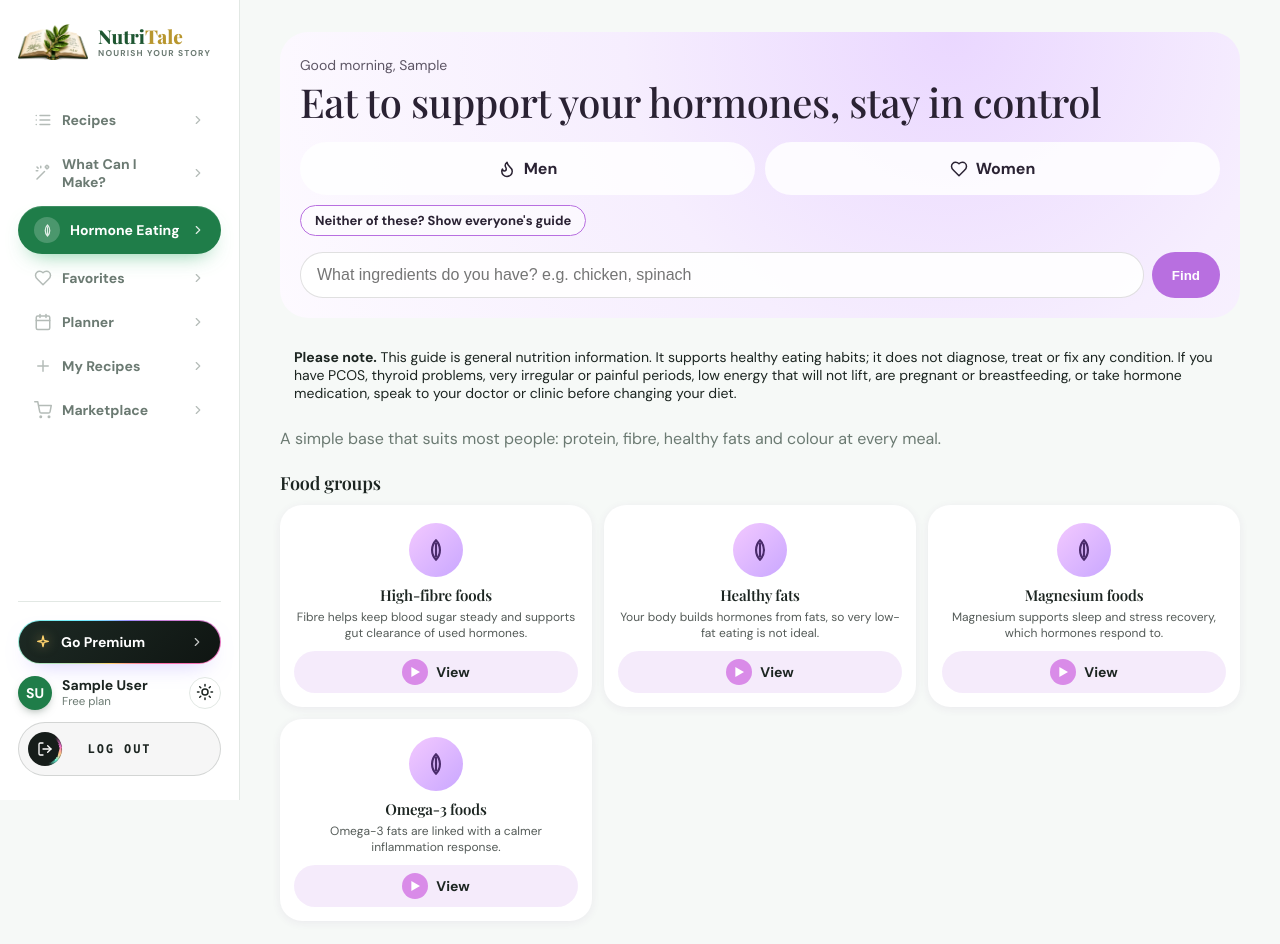
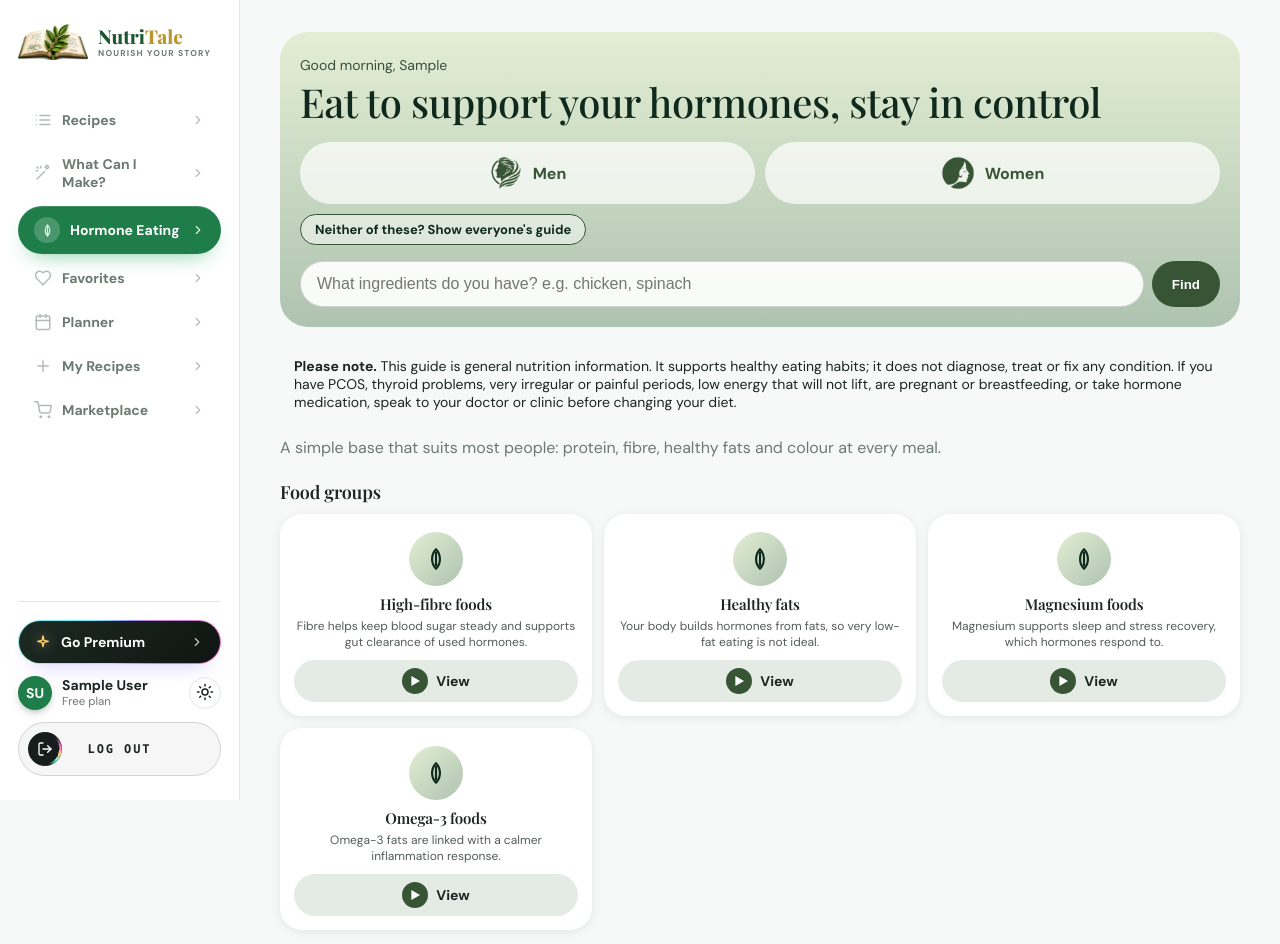
Before and after one commit to mpendulonjabulo666-byte/mpendulonjabulo666-byte.github.io, a PHP site: page /nutritale/hormone_guide.php in a window 1280 px wide. Shown: the top 944 px of the page. Run offline with PHP 8.4, Linux system fonts and the light colour scheme; the visitor is signed in with stand-in values (Sample User, id 1); data that the repository does not hold is empty; some libraries are stand-ins or nearby versions.

Commit message:
Hormone guide: green palette (no pink), recoloured woman/man symbols on the Women/Men options
Co-Authored-By: Claude Sonnet 5.5 <noreply@anthropic.com>
Claude-Session: https://claude.ai/code/session_01H4oNyyQgdu3ZF2tK4pB85d

```diff
--- a/nutritale/hormone_guide.php
+++ b/nutritale/hormone_guide.php
@@ -108,43 +108,50 @@ $userAllergens = $userAllergenStmt->fetchAll(PDO::FETCH_COLUMN);
 <link rel="stylesheet" href="assets/css/style.css?v=42">
 <script src="assets/js/theme-toggle.js?v=24" defer></script>
 <style>
+    /* Palette: #0F2A1D #375534 #6B9071 #AEC3B0 #E3EED4 */
     .hg-hero { border-radius: 28px; padding: 24px 20px 20px; margin-bottom: 20px;
-        background: radial-gradient(circle at 70% 0%, #ead7ff 0%, #f6eefe 45%, #fdfaff 100%); color: #2a2233; }
-    [data-theme="dark"] .hg-hero { background: radial-gradient(circle at 70% 0%, #3b2a55 0%, #241c33 55%, #191522 100%); color: #f0e9fa; }
-    .hg-hello { font-size: 14px; opacity: .75; margin: 0 0 6px; }
+        background: linear-gradient(180deg, #E3EED4 0%, #AEC3B0 100%); color: #0F2A1D; }
+    [data-theme="dark"] .hg-hero { background: linear-gradient(180deg, #375534 0%, #0F2A1D 100%); color: #E3EED4; }
+    .hg-hello { font-size: 14px; opacity: .8; margin: 0 0 6px; }
     .hg-title { font-size: clamp(28px, 7vw, 40px); line-height: 1.1; margin: 0 0 18px; font-weight: 500; }
     .hg-options { display: grid; grid-template-columns: 1fr 1fr; gap: 10px; margin-bottom: 10px; }
-    .hg-opt { display: flex; align-items: center; justify-content: center; gap: 8px; padding: 14px 10px; border-radius: 999px;
-        background: rgba(255,255,255,.85); color: inherit; text-decoration: none; font-weight: 600; border: 2px solid transparent; }
-    [data-theme="dark"] .hg-opt { background: rgba(255,255,255,.1); }
-    .hg-opt.is-active { border-color: #b86fe0; background: #fff; color: #2a2233; }
-    [data-theme="dark"] .hg-opt.is-active { background: #b86fe0; color: #fff; }
+    .hg-opt { display: flex; align-items: center; justify-content: center; gap: 10px; padding: 12px 10px; border-radius: 999px;
+        background: rgba(255,255,255,.7); color: #375534; text-decoration: none; font-weight: 700; border: 2px solid transparent; }
+    [data-theme="dark"] .hg-opt { background: rgba(227,238,212,.1); color: #E3EED4; }
+    .hg-opt.is-active { border-color: #375534; background: #fff; color: #0F2A1D; }
+    [data-theme="dark"] .hg-opt.is-active { border-color: #AEC3B0; background: #AEC3B0; color: #0F2A1D; }
+    .hg-sym { width: 34px; height: 34px; flex: none; background-color: currentColor;
+        -webkit-mask: var(--sym) center / contain no-repeat; mask: var(--sym) center / contain no-repeat; }
+    .hg-sym-woman { --sym: url('assets/img/hormone/woman.png'); }
+    .hg-sym-man { --sym: url('assets/img/hormone/man.png'); }
     .hg-other { display: inline-block; font-size: 13px; padding: 6px 14px; border-radius: 999px; text-decoration: none; color: inherit;
-        background: rgba(255,255,255,.55); border: 1px solid transparent; }
-    [data-theme="dark"] .hg-other { background: rgba(255,255,255,.08); }
-    .hg-other.is-active { border-color: #b86fe0; font-weight: 700; }
+        background: rgba(255,255,255,.5); border: 1px solid transparent; }
+    [data-theme="dark"] .hg-other { background: rgba(227,238,212,.08); }
+    .hg-other.is-active { border-color: #375534; font-weight: 700; }
+    [data-theme="dark"] .hg-other.is-active { border-color: #AEC3B0; }
     .hg-search { display: flex; gap: 8px; margin: 16px 0 0; }
-    .hg-search input[type=search] { flex: 1; min-width: 0; padding: 13px 16px; border-radius: 999px; border: 1px solid rgba(0,0,0,.12);
-        font-size: 16px; background: rgba(255,255,255,.9); color: #2a2233; }
-    .hg-search button { padding: 0 20px; border-radius: 999px; border: 0; background: #b86fe0; color: #fff; font-weight: 700; cursor: pointer; }
+    .hg-search input[type=search] { flex: 1; min-width: 0; padding: 13px 16px; border-radius: 999px; border: 1px solid rgba(15,42,29,.18);
+        font-size: 16px; background: rgba(255,255,255,.92); color: #0F2A1D; }
+    .hg-search button { padding: 0 20px; border-radius: 999px; border: 0; background: #375534; color: #fff; font-weight: 700; cursor: pointer; }
+    [data-theme="dark"] .hg-search button { background: #AEC3B0; color: #0F2A1D; }
     .hg-row { display: flex; justify-content: space-between; align-items: center; margin: 22px 0 10px; }
     .hg-row h2 { margin: 0; font-size: 18px; }
-    .hg-see { font-size: 13px; padding: 5px 14px; border-radius: 999px; text-decoration: none; color: inherit; background: rgba(184,111,224,.14); }
+    .hg-see { font-size: 13px; padding: 5px 14px; border-radius: 999px; text-decoration: none; color: inherit; background: rgba(107,144,113,.2); }
     .hg-grid { display: grid; grid-template-columns: 1fr 1fr; gap: 12px; }
     @media (min-width: 700px) { .hg-grid { grid-template-columns: repeat(3, 1fr); } }
     .hg-card { display: flex; flex-direction: column; border-radius: 22px; padding: 16px 12px 12px; text-align: center; background: var(--white, #fff);
-        border: 2px solid transparent; box-shadow: 0 2px 10px rgba(80,40,110,.07); }
-    .hg-card.is-active { border-color: #b86fe0; }
+        border: 2px solid transparent; box-shadow: 0 2px 10px rgba(15,42,29,.08); }
+    .hg-card.is-active { border-color: #6B9071; }
     .hg-card h3 { margin: 8px 0 4px; font-size: 15px; }
     .hg-card p { margin: 0 0 10px; font-size: 12px; opacity: .75; flex: 1; }
     .hg-ico { width: 54px; height: 54px; margin: 0 auto; border-radius: 50%; display: flex; align-items: center; justify-content: center;
-        background: linear-gradient(135deg, #f3c9ff, #c9a7ff); color: #4a2b6b; }
+        background: linear-gradient(135deg, #E3EED4, #AEC3B0); color: #0F2A1D; }
     .hg-view { display: flex; align-items: center; justify-content: center; gap: 8px; padding: 8px 12px; border-radius: 999px;
-        background: rgba(184,111,224,.14); color: inherit; text-decoration: none; font-weight: 600; font-size: 14px; }
-    .hg-play { width: 26px; height: 26px; border-radius: 50%; background: #d98be8; color: #fff; display: inline-flex; align-items: center; justify-content: center; font-size: 11px; }
+        background: rgba(107,144,113,.18); color: inherit; text-decoration: none; font-weight: 600; font-size: 14px; }
+    .hg-play { width: 26px; height: 26px; border-radius: 50%; background: #375534; color: #fff; display: inline-flex; align-items: center; justify-content: center; font-size: 11px; }
     .hg-pick { display: flex; flex-wrap: wrap; gap: 8px; }
-    .hg-pick a { padding: 7px 14px; border-radius: 999px; background: rgba(184,111,224,.14); color: inherit; text-decoration: none; font-size: 14px; }
-    .hg-pick span.hg-chip { padding: 7px 14px; border-radius: 999px; background: rgba(184,111,224,.08); font-size: 14px; }
+    .hg-pick a { padding: 7px 14px; border-radius: 999px; background: rgba(107,144,113,.2); color: inherit; text-decoration: none; font-size: 14px; }
+    .hg-pick span.hg-chip { padding: 7px 14px; border-radius: 999px; background: rgba(107,144,113,.12); font-size: 14px; }
     .hg-need { font-size: 12px; margin: 6px 4px 0; }
     .hg-note { font-size: 12px; opacity: .8; margin-top: 24px; }
 </style>
@@ -158,9 +165,9 @@ $userAllergens = $userAllergenStmt->fetchAll(PDO::FETCH_COLUMN);
 
         <div class="hg-options" role="tablist" aria-label="Choose a focus">
             <a class="hg-opt <?= $focus === 'men' ? 'is-active' : '' ?>" role="tab" aria-selected="<?= $focus === 'men' ? 'true' : 'false' ?>"
-               href="<?= h(hg_url(['focus' => 'men', 'group' => ''])) ?>"><?= icon('flame', 18) ?> Men</a>
+               href="<?= h(hg_url(['focus' => 'men', 'group' => ''])) ?>"><span class="hg-sym hg-sym-man" aria-hidden="true"></span> Men</a>
             <a class="hg-opt <?= $focus === 'women' ? 'is-active' : '' ?>" role="tab" aria-selected="<?= $focus === 'women' ? 'true' : 'false' ?>"
-               href="<?= h(hg_url(['focus' => 'women', 'group' => ''])) ?>"><?= icon('heart', 18) ?> Women</a>
+               href="<?= h(hg_url(['focus' => 'women', 'group' => ''])) ?>"><span class="hg-sym hg-sym-woman" aria-hidden="true"></span> Women</a>
         </div>
         <a class="hg-other <?= $focus === 'both' ? 'is-active' : '' ?>" href="<?= h(hg_url(['focus' => 'both', 'group' => ''])) ?>"
            aria-current="<?= $focus === 'both' ? 'true' : 'false' ?>">Neither of these? Show everyone's guide</a>
```
Also changed, not shown: nutritale/assets/img/hormone/man.png (added), nutritale/assets/img/hormone/woman.png (added).
